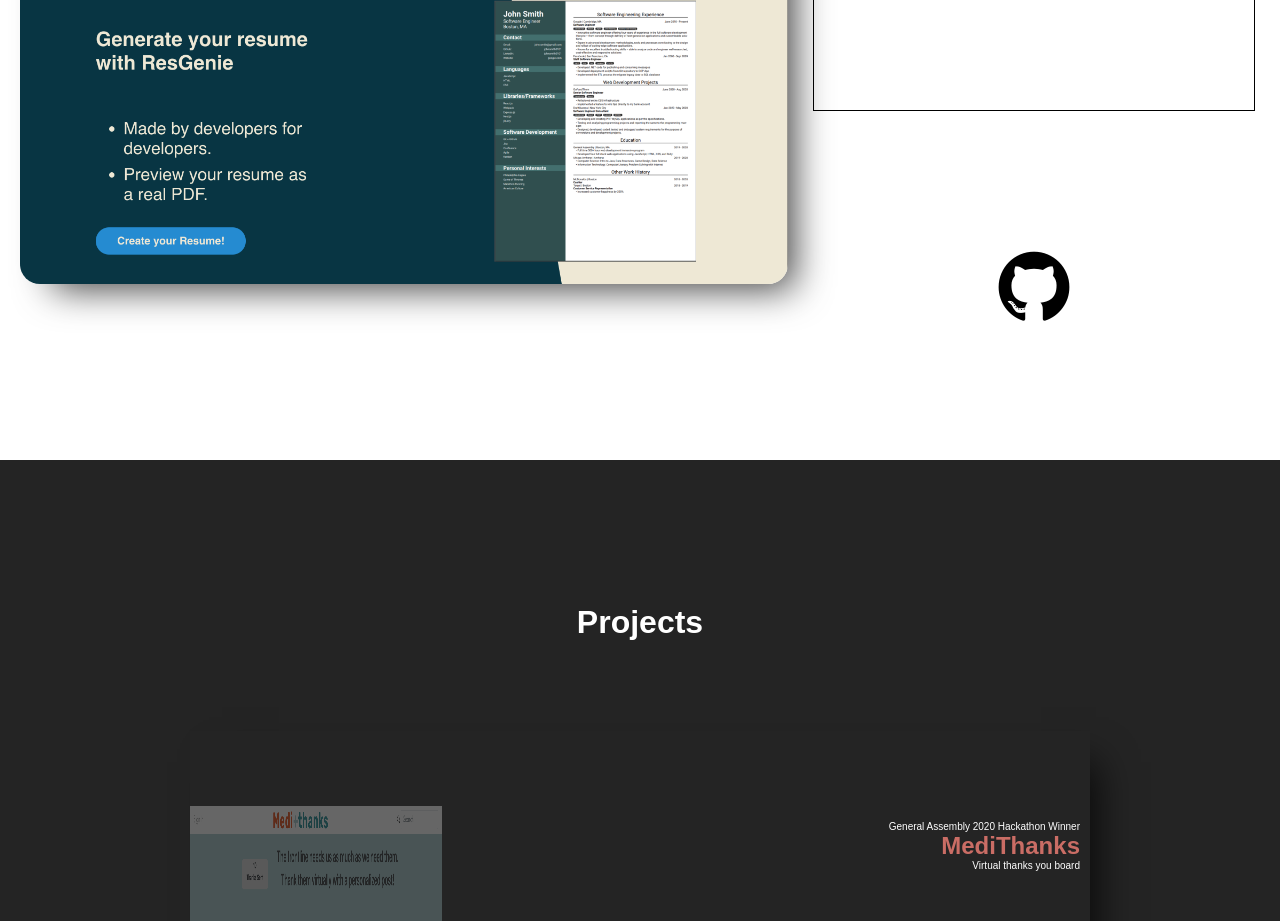
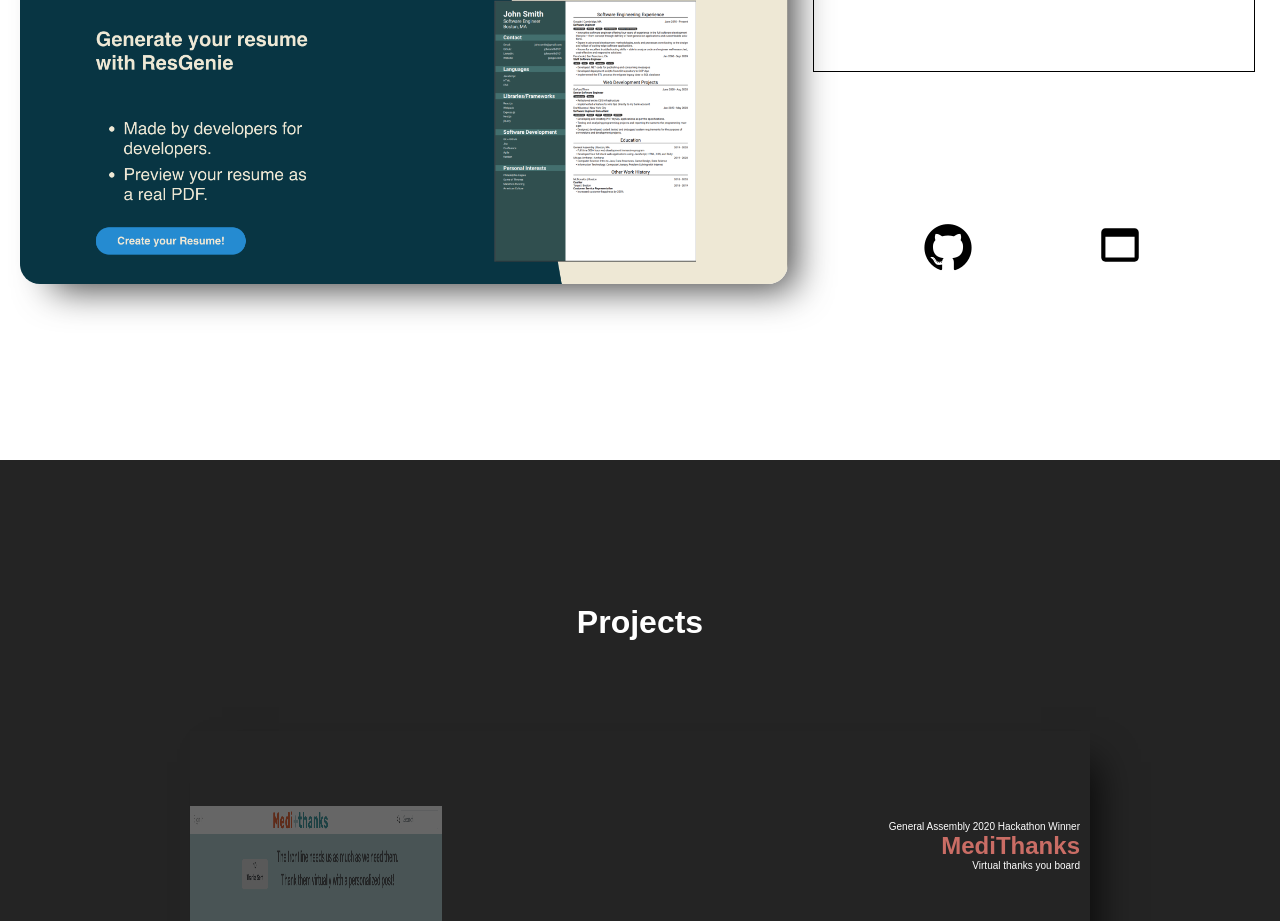
Before and after one commit to PatrickDohn/v1, a React (Create React App) app: page / in a window 1280 px wide. Shown: the part 2020-2941 px from the top of the page. Built offline with nearby package versions, Linux system fonts and the light colour scheme.

Commit message:
style feature project

```diff
--- a/src/components/FeatureProject/FeatureProject.js
+++ b/src/components/FeatureProject/FeatureProject.js
@@ -4,6 +4,7 @@
 import ProjectImg from '../../images/Res-Gen.png'
 import GitHubIcon from '@material-ui/icons/GitHub';
 import { IconButton } from '@material-ui/core';
+import WebAssetIcon from '@material-ui/icons/WebAsset';
 
 function FeatureProject() {
   return (
@@ -22,6 +23,9 @@
             <a href="https://github.com/starter-code/res-gen">
             <i className="devicon-github-plain dev"></i>
             </a>
+            <a href="res-gen.netlify.app/">
+            <WebAssetIcon className='feat-web-icon' />
+            </a>
           </div>
         </section>
       </div>
--- a/src/components/FeatureProject/featureproject.css
+++ b/src/components/FeatureProject/featureproject.css
@@ -50,17 +50,33 @@
 
 .project-link {
     display: flex;
-    font-size: 75px;
+    text-decoration: none;
+    flex-direction: row;
+    justify-content: space-around;
+    align-items: center;
+    height: 40%;
+    width: 70%;
+  }
+
+  .feat-web-icon {
+    font-size: 50px !important;
+    display: flex;
     text-decoration: none;
     flex-direction: row;
     justify-content: center;
     align-items: center;
+    color: #000;
   }
 
+  .feat-web-icon:hover {
+    color: #e9e9e9;
+    transition: 0.3s ease-out;
+  }
 
 
   .project-link .devicon-github-plain {
     margin: 0;
+    font-size: 50px;
     color: #000;
   }
 
```
